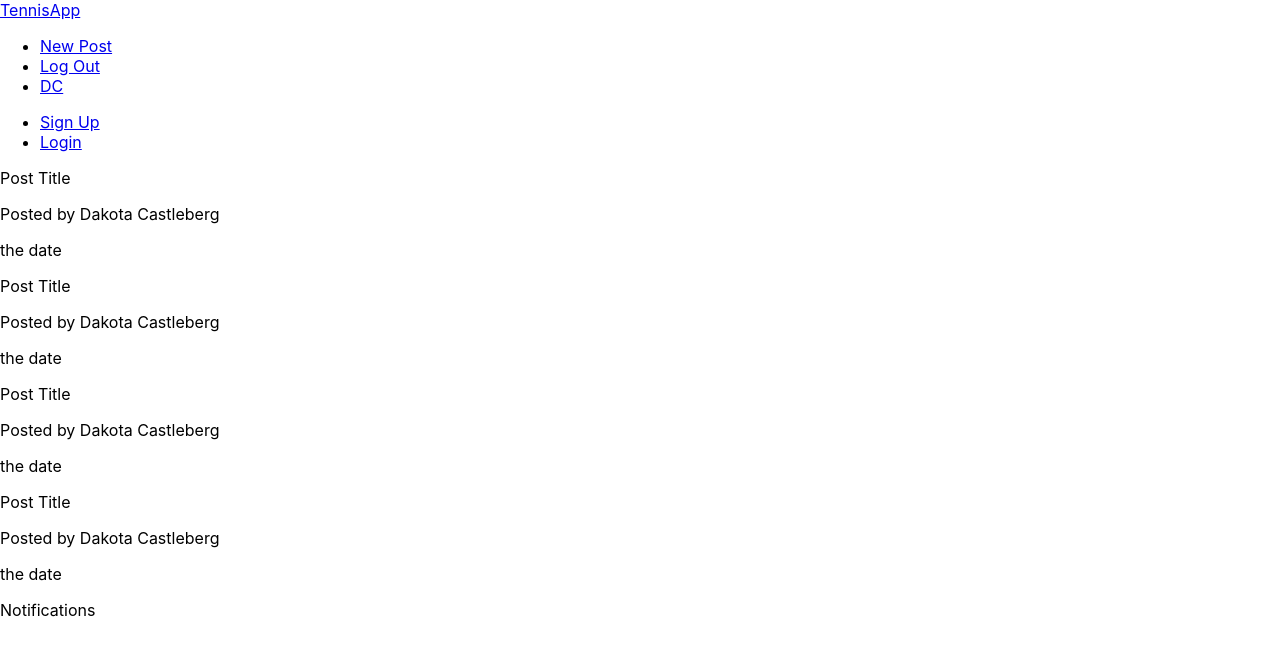
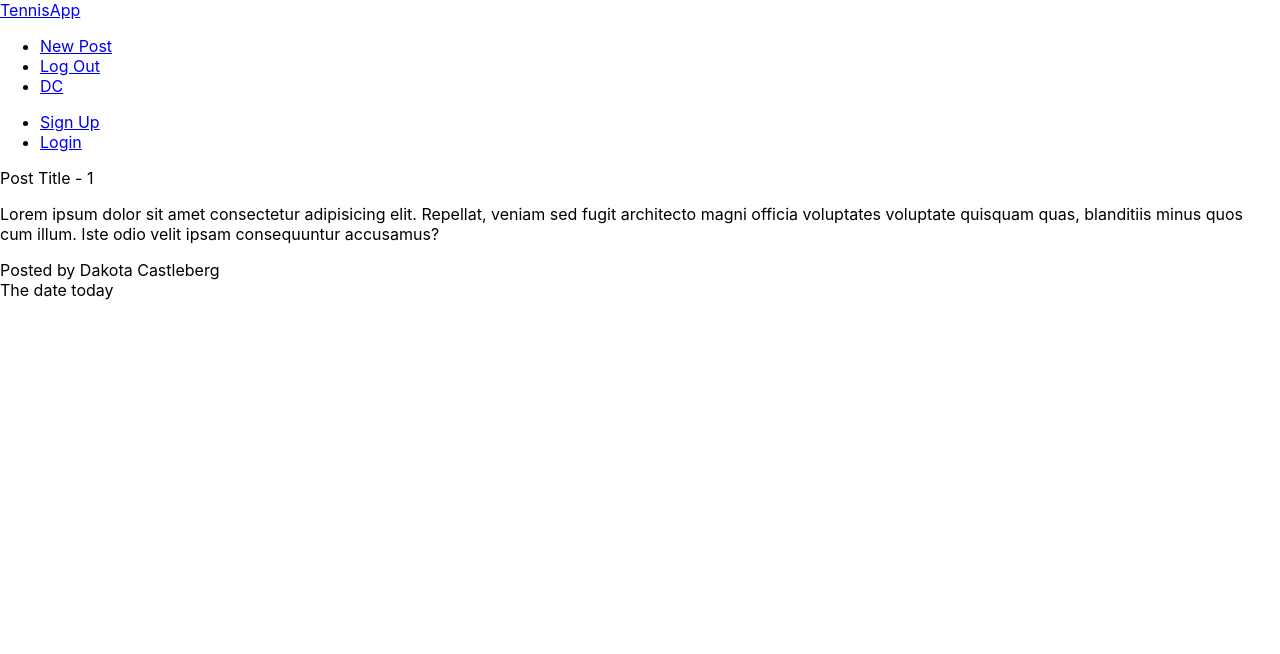
Before and after one commit to DaCastle/tennis-app, a React (Create React App) app: page /post/1 in a window 1280 px wide. Shown: the top 654 px of the page. Built offline with nearby package versions, Linux system fonts and the light colour scheme; the HTML template or start-up script is replaced by a standard one.

Commit message:
added PostDetails layout"

```diff
--- a/src/App.js
+++ b/src/App.js
@@ -2,6 +2,7 @@ import React, { Component } from 'react';
 import { BrowserRouter, Switch, Route } from 'react-router-dom';
 import NavBar from './components/layout/Navbar';
 import Dashboard from './components/dashboard/Dashboard';
+import PostDetails from './components/posts/PostDetails';
 
 class App extends Component {
   render() {
@@ -10,7 +11,8 @@ class App extends Component {
         <div className="App">
           <NavBar />
           <Switch>
-            <Route path='/' component={Dashboard} />
+            <Route exact path='/' component={Dashboard} />
+            <Route path='/post/:id' component={PostDetails} />
           </Switch>
         </div>
       </BrowserRouter>
--- a/src/components/posts/PostDetails.js
+++ b/src/components/posts/PostDetails.js
@@ -0,0 +1,21 @@
+import React from 'react'
+
+const PostDetails = (props) => {
+    const id = props.match.params.id;
+    return (
+        <div className="container section project-details">
+            <div className="card z-depth-0">
+                <div className="card-content">
+                    <span className="card-title">Post Title - {id}</span>
+                    <p>Lorem ipsum dolor sit amet consectetur adipisicing elit. Repellat, veniam sed fugit architecto magni officia voluptates voluptate quisquam quas, blanditiis minus quos cum illum. Iste odio velit ipsam consequuntur accusamus?</p>
+                </div>
+                <div className="card-action grey lighten-4 grey-text">
+                    <div>Posted by Dakota Castleberg</div>
+                    <div>The date today</div>
+                </div>
+            </div>
+        </div>
+    )
+}
+
+export default PostDetails
```
